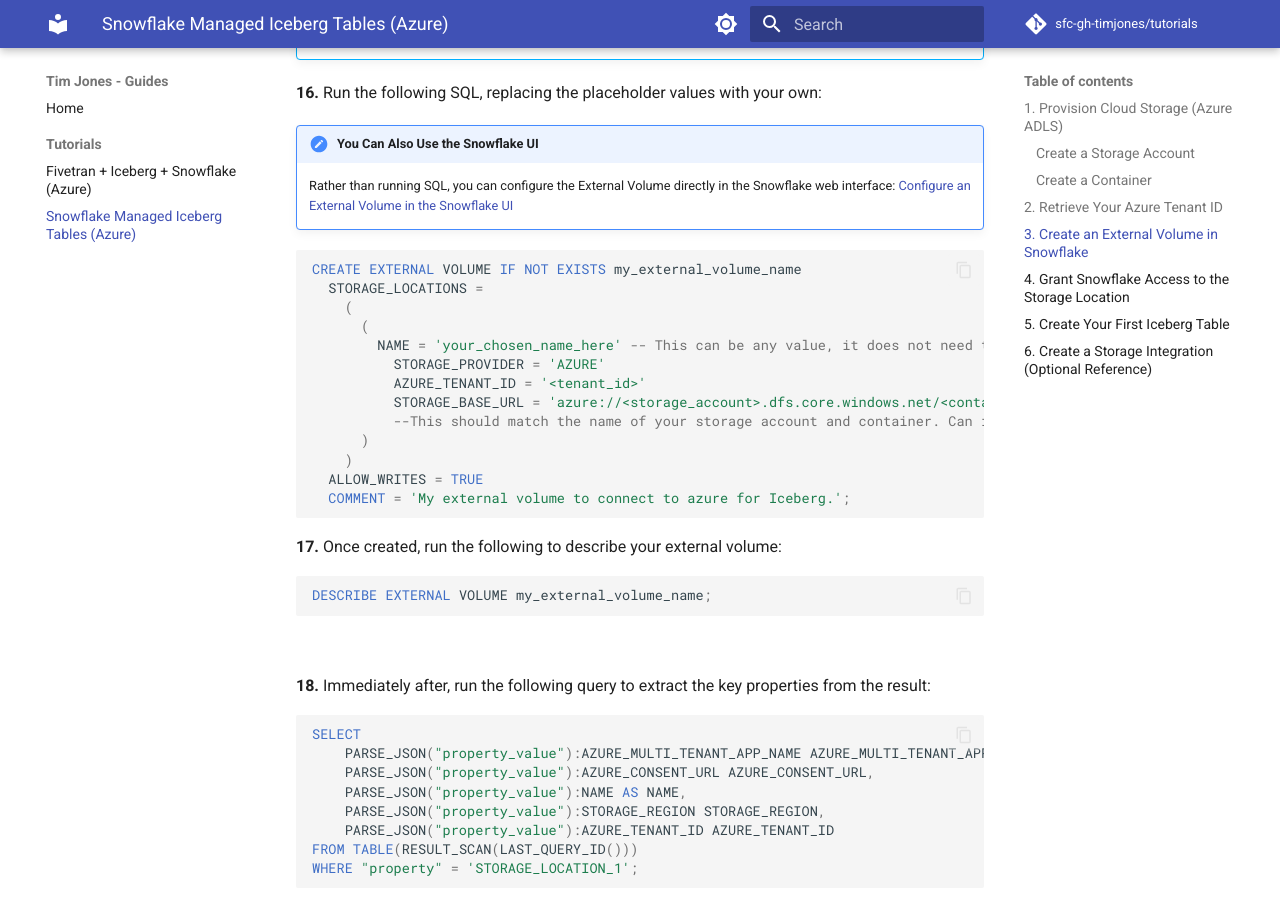
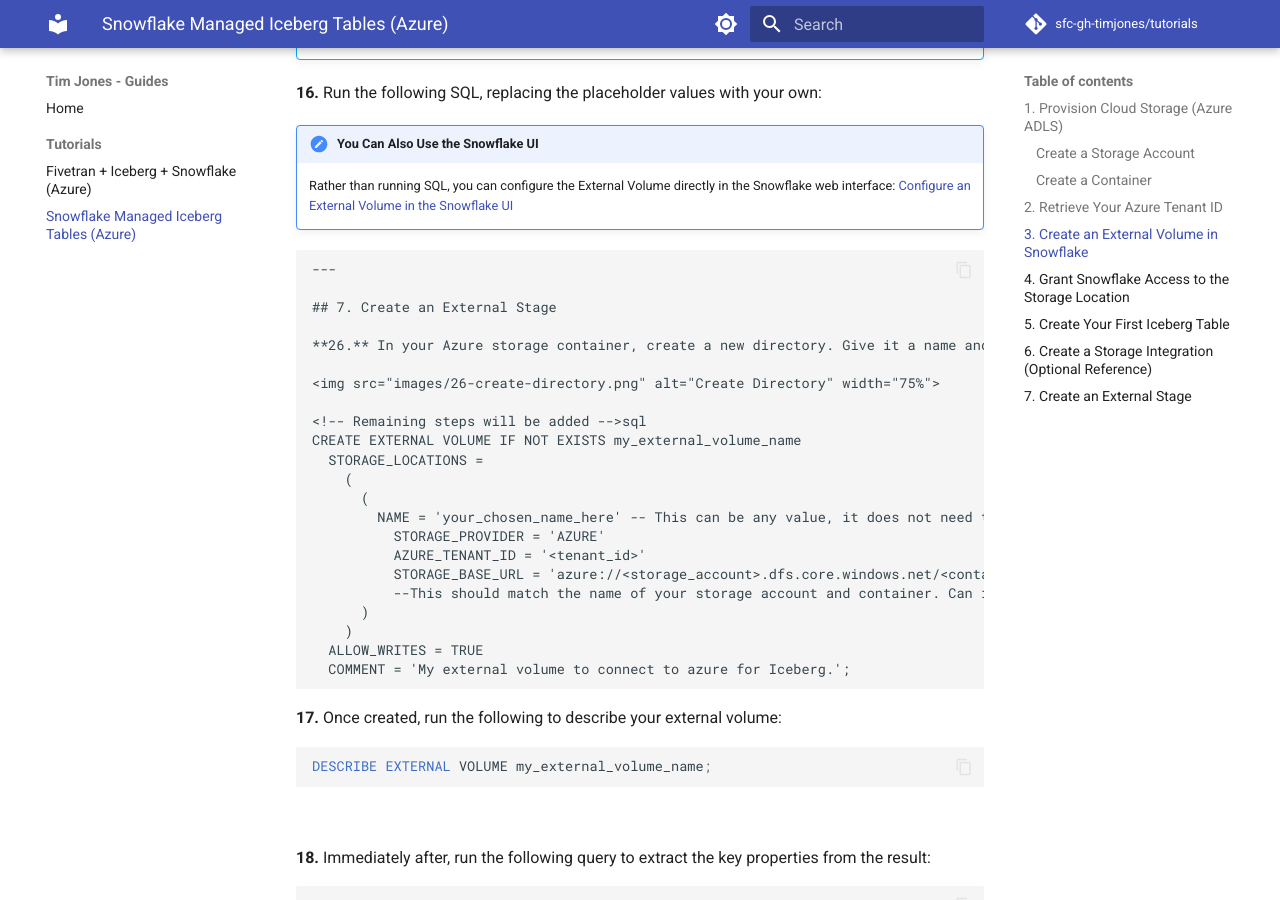
Before and after one commit to sfc-gh-timjones/tutorials, an MkDocs documentation site: the page built from docs/snowflake-managed-iceberg-azure/index.md, in a window 1280 px wide and 900 px high, scrolled down 9470 px. Built offline with MkDocs 1.6.1 and Material for MkDocs 9.7.7, drawn with Linux system fonts in a browser that asks for light colours; comment, search, counter and statistics services are not loaded; some of the changed text lies outside the part shown.

Commit message:
Add section 7: create external stage with directory step

````diff
--- a/docs/snowflake-managed-iceberg-azure/index.md
+++ b/docs/snowflake-managed-iceberg-azure/index.md
@@ -166,7 +166,17 @@
 !!! note "**You Can Also Use the Snowflake UI**"
     Rather than running SQL, you can configure the External Volume directly in the Snowflake web interface: [Configure an External Volume in the Snowflake UI](https://docs.snowflake.com/en/user-guide/tables-iceberg-configure-external-volume-azure?utm_source=chatgpt.com#configure-an-external-volume-in-sf-web-interface)
 
-```sql
+```
+
+---
+
+## 7. Create an External Stage
+
+**26.** In your Azure storage container, create a new directory. Give it a name and click **Save**.
+
+<img src="images/26-create-directory.png" alt="Create Directory" width="75%">
+
+<!-- Remaining steps will be added -->sql
 CREATE EXTERNAL VOLUME IF NOT EXISTS my_external_volume_name
   STORAGE_LOCATIONS =
     (
@@ -335,3 +345,13 @@
 FROM TABLE(RESULT_SCAN(LAST_QUERY_ID()))
 WHERE "property" IN ('AZURE_CONSENT_URL', 'AZURE_MULTI_TENANT_APP_NAME');
 ```
+
+---
+
+## 7. Create an External Stage
+
+**26.** In your Azure storage container, create a new directory. Give it a name and click **Save**.
+
+<img src="images/26-create-directory.png" alt="Create Directory" width="75%">
+
+<!-- Remaining steps will be added -->
````
Also changed, not shown: docs/snowflake-managed-iceberg-azure/images/26-create-directory.png (added).
